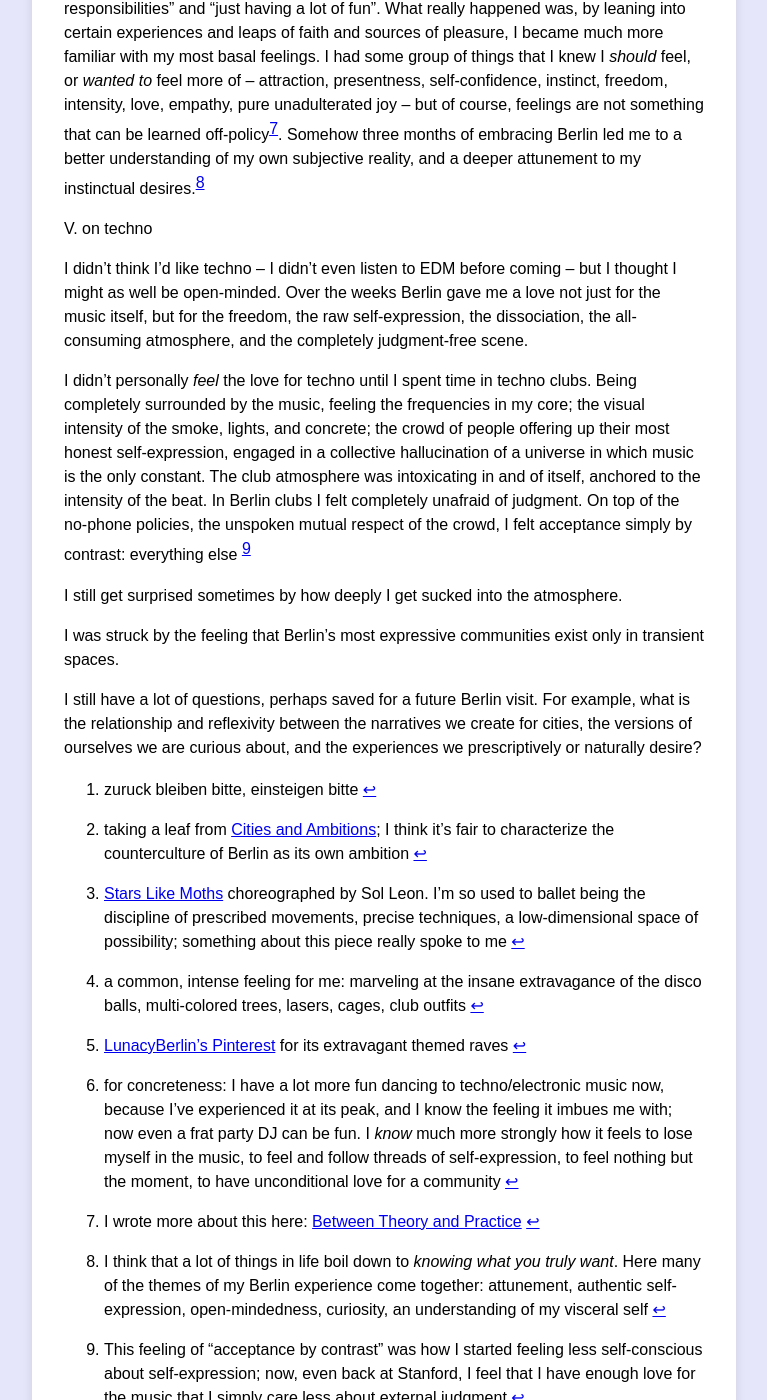
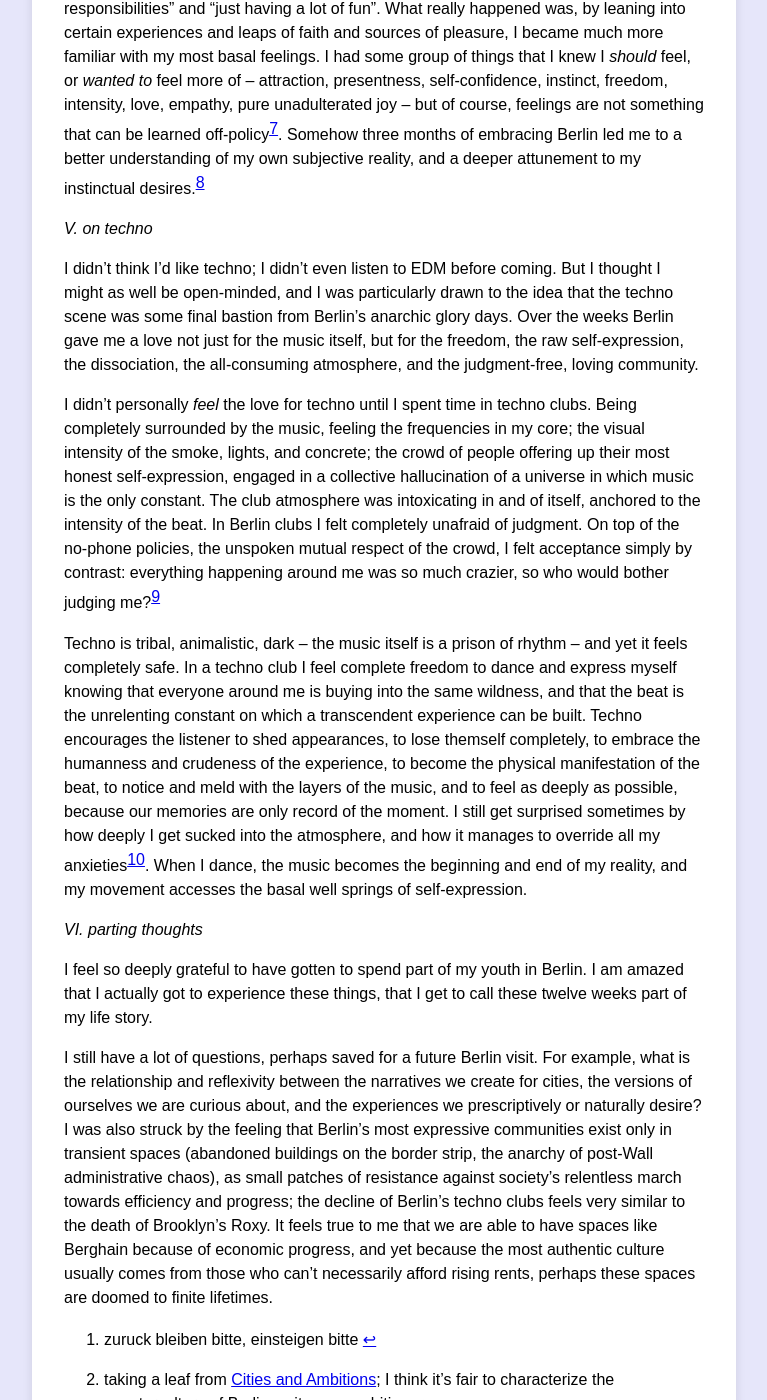
Before and after one commit to Christine8888/christine8888.github.io, a Jekyll site: the page built from _posts/2025-1-08-berlin.markdown, in a window 1280 px wide and 1400 px high, scrolled down 2776 px. Shown: the whole window, without its empty margins (256-1023 px from the left). Built offline with Jekyll 4.4.1, drawn with Linux system fonts in a browser that asks for light colours; some of the changed text lies outside the part shown.

Commit message:
finished berlin

```diff
--- a/_posts/2025-1-08-berlin.markdown
+++ b/_posts/2025-1-08-berlin.markdown
@@ -11,7 +11,7 @@ To call it educational is an understatement; I genuinely feel that it was transf
 
 I think if I had nothing tying me to the U.S., I would move to Berlin. I'll miss attempting to order in German at restaurants, learning new words from street signs, dancing with strangers, walking past little artisan workshops on my street, camera stickers and coat checks in the clubs, going out for dinner on my block, and long commutes on the U-Bahn[^sound].
 
-I. on "normalcy", personal plasticity, and situational selves
+*I. on "normalcy", personal plasticity, and situational selves*
 
 The first observation I made was how different I felt after just a few weeks in Berlin. Coming into the quarter, I knew I'd be experiencing my first independent adult-ish life in a city, and I really wanted to embrace and experience all Berlin had to offer. For better or for worse, I think my sense of self is strongly swayed by my environment; I'm happy to lean into the versions of myself elicited by the cultural tide of a city. Berlin whispers to you[^graham] that you should be more free, more expressive, more subversive.
 
@@ -19,7 +19,7 @@ There are many things in Berlin that an American, or a Stanford student, would p
 
 I found that I like things that surprise me, that reveals and plays with a new dimension of expression. And I realized that it’s easy to believe certain truths — that morals and standards are arbitrary, that life is meaningless, that you shouldn't care what other people think, that cultural standards are all relative — and yet still live a life of self-conscious shame and self-imposed boundaries. What kind of life do you live if you only constrain yourself to experiences you think are *normal*? For me, it took actually *living* in an intensely different culture to understand my subconscious barriers, and also my own plasticity.
 
-II. on the joys of construction and destruction
+*II. on the joys of construction and destruction*
 
 Construction. I didn't expect this coming in, but I got so much joy out of a completely foreign place slowly becoming legible. Bootstrapping the language from nothing, eventually the words on the subway announcements and grocery store signs started taking on actual meaning. On my last day, I walked the length of Goltzstrasse, reflecting on how confused I was on my arrival day, and how familiar my neighborhood streets had become. I loved feeling like I understood the unspoken rules of techno clubs, the day-to-day lives of Berliners, even some parts of the German collective psyche. Yes, I knew I was an outsider, but this strange world was slowly coming into focus.
 
@@ -41,17 +41,21 @@ Coming into Berlin, I feared experiencing something *really good*, or *really ex
 
 At first I called Berlin my "hedonism era", thinking that I was going to better understand myself and my happiness through "going out a lot" and "not having any real responsibilities" and "just having a lot of fun". What really happened was, by leaning into certain experiences and leaps of faith and sources of pleasure, I became much more familiar with my most basal feelings. I had some group of things that I knew I *should* feel, or *wanted to* feel more of -- attraction, presentness, self-confidence, instinct, freedom, intensity, love, empathy, pure unadulterated joy -- but of course, feelings are not something that can be learned off-policy[^theory]. Somehow three months of embracing Berlin led me to a better understanding of my own subjective reality, and a deeper attunement to my instinctual desires.[^want]
 
-V. on techno
+*V. on techno*
 
-I didn't think I'd like techno -- I didn't even listen to EDM before coming -- but I thought I might as well be open-minded. Over the weeks Berlin gave me a love not just for the music itself, but for the freedom, the raw self-expression, the dissociation, the all-consuming atmosphere, and the completely judgment-free scene.
+I didn't think I'd like techno; I didn't even listen to EDM before coming. But I thought I might as well be open-minded, and I was particularly drawn to the idea that the techno scene was some final bastion from Berlin's anarchic glory days. Over the weeks Berlin gave me a love not just for the music itself, but for the freedom, the raw self-expression, the dissociation, the all-consuming atmosphere, and the judgment-free, loving community.
 
-I didn't personally *feel* the love for techno until I spent time in techno clubs. Being completely surrounded by the music, feeling the frequencies in my core; the visual intensity of the smoke, lights, and concrete; the crowd of people offering up their most honest self-expression, engaged in a collective hallucination of a universe in which music is the only constant. The club atmosphere was intoxicating in and of itself, anchored to the intensity of the beat. In Berlin clubs I felt completely unafraid of judgment. On top of the no-phone policies, the unspoken mutual respect of the crowd, I felt acceptance simply by contrast: everything else [^caring]
+I didn't personally *feel* the love for techno until I spent time in techno clubs. Being completely surrounded by the music, feeling the frequencies in my core; the visual intensity of the smoke, lights, and concrete; the crowd of people offering up their most honest self-expression, engaged in a collective hallucination of a universe in which music is the only constant. The club atmosphere was intoxicating in and of itself, anchored to the intensity of the beat. In Berlin clubs I felt completely unafraid of judgment. On top of the no-phone policies, the unspoken mutual respect of the crowd, I felt acceptance simply by contrast: everything happening around me was so much crazier, so who would bother judging me?[^caring]
 
-I still get surprised sometimes by how deeply I get sucked into the atmosphere.
+Techno is tribal, animalistic, dark -- the music itself is a prison of rhythm -- and yet it feels completely safe. In a techno club I feel complete freedom to dance and express myself knowing that everyone around me is buying into the same wildness, and that the beat is the unrelenting constant on which a transcendent experience can be built. Techno encourages the listener to shed appearances, to lose themself completely, to embrace the humanness and crudeness of the experience, to become the physical manifestation of the beat, to notice and meld with the layers of the music, and to feel as deeply as possible, because our memories are only record of the moment. I still get surprised sometimes by how deeply I get sucked into the atmosphere, and how it manages to override all my anxieties[^anxiety]. When I dance, the music becomes the beginning and end of my reality, and my movement accesses the basal well springs of self-expression.
 
-I was struck by the feeling that Berlin's most expressive communities exist only in transient spaces.
+*VI. parting thoughts*
 
-I still have a lot of questions, perhaps saved for a future Berlin visit. For example, what is the relationship and reflexivity between the narratives we create for cities, the versions of ourselves we are curious about, and the experiences we prescriptively or naturally desire?
+I feel so deeply grateful to have gotten to spend part of my youth in Berlin. I am amazed that I actually got to experience these things, that I get to call these twelve weeks part of my life story.
+
+I still have a lot of questions, perhaps saved for a future Berlin visit. For example, what is the relationship and reflexivity between the narratives we create for cities, the versions of ourselves we are curious about, and the experiences we prescriptively or naturally desire? I was also struck by the feeling that Berlin's most expressive communities exist only in transient spaces (abandoned buildings on the border strip, the anarchy of post-Wall administrative chaos), as small patches of resistance against society's relentless march towards efficiency and progress; the decline of Berlin's techno clubs feels very similar to the death of Brooklyn's Roxy. It feels true to me that we are able to have spaces like Berghain because of economic progress, and yet because the most authentic culture usually comes from those who can't necessarily afford rising rents, perhaps these spaces are doomed to finite lifetimes.
+
+
 
 [^graham]: taking a leaf from [Cities and Ambitions](https://paulgraham.com/cities.html); I think it's fair to characterize the counterculture of Berlin as its own ambition
 [^sound]: zuruck bleiben bitte, einsteigen bitte
@@ -62,3 +66,4 @@ I still have a lot of questions, perhaps saved for a future Berlin visit. For ex
 [^theory]: I wrote more about this here: [Between Theory and Practice](https://christine8888.github.io/theory-and-practice.html)
 [^want]: I think that a lot of things in life boil down to *knowing what you truly want*. Here many of the themes of my Berlin experience come together: attunement, authentic self-expression, open-mindedness, curiosity, an understanding of my visceral self
 [^caring]: This feeling of "acceptance by contrast" was how I started feeling less self-conscious about self-expression; now, even back at Stanford, I feel that I have enough love for the music that I simply care less about external judgment
+[^anxiety]: I very much struggle to be fully present, either because I'm thinking about some other source of anxiety, or because I'm always somewhat conscious of how I come across; when a party isn't fun for me, it's mainly because of this. But I feel this much less at techno events, where there is some universal baseline of acceptance, and the atmosphere itself is powerful enough to drown out my mind's background noise
```
Also changed, not shown: other parts of _posts/2025-1-08-berlin.markdown (+3 -3 lines).
